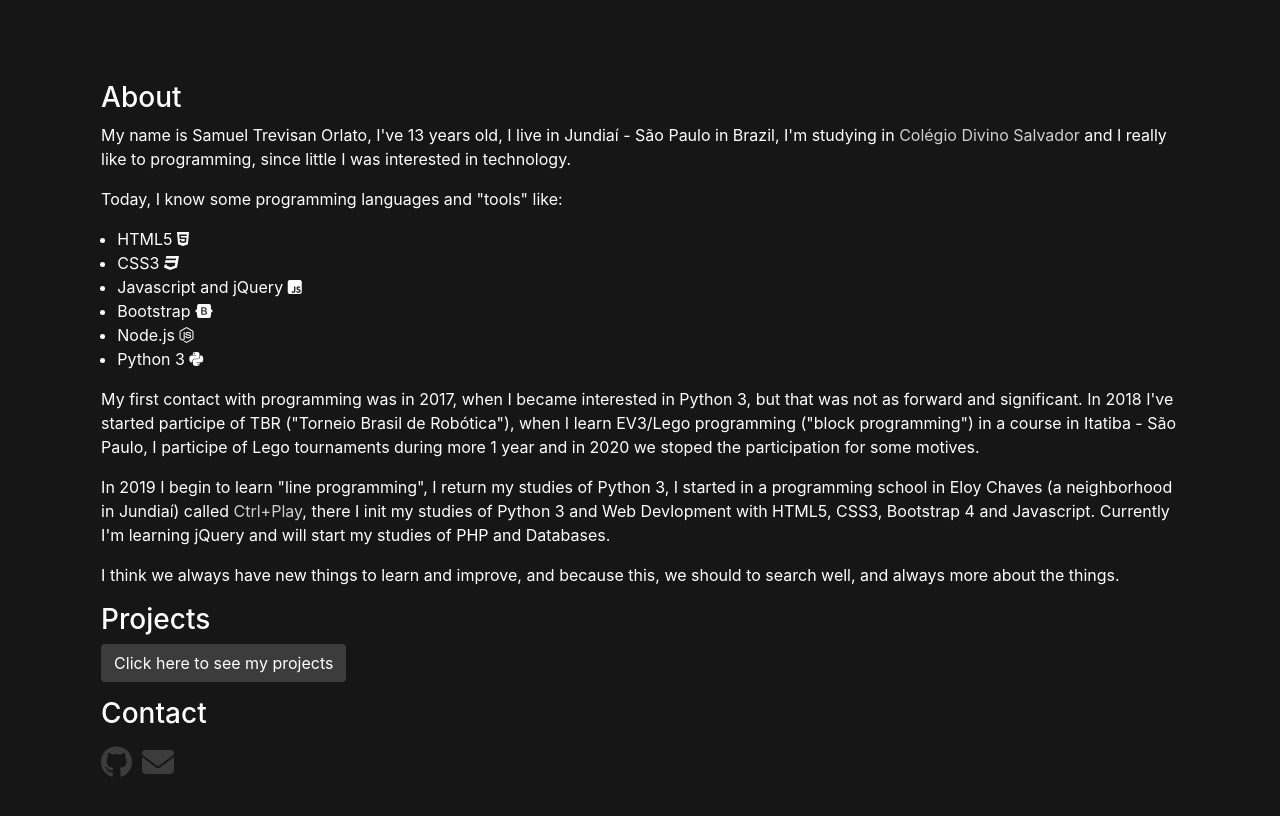
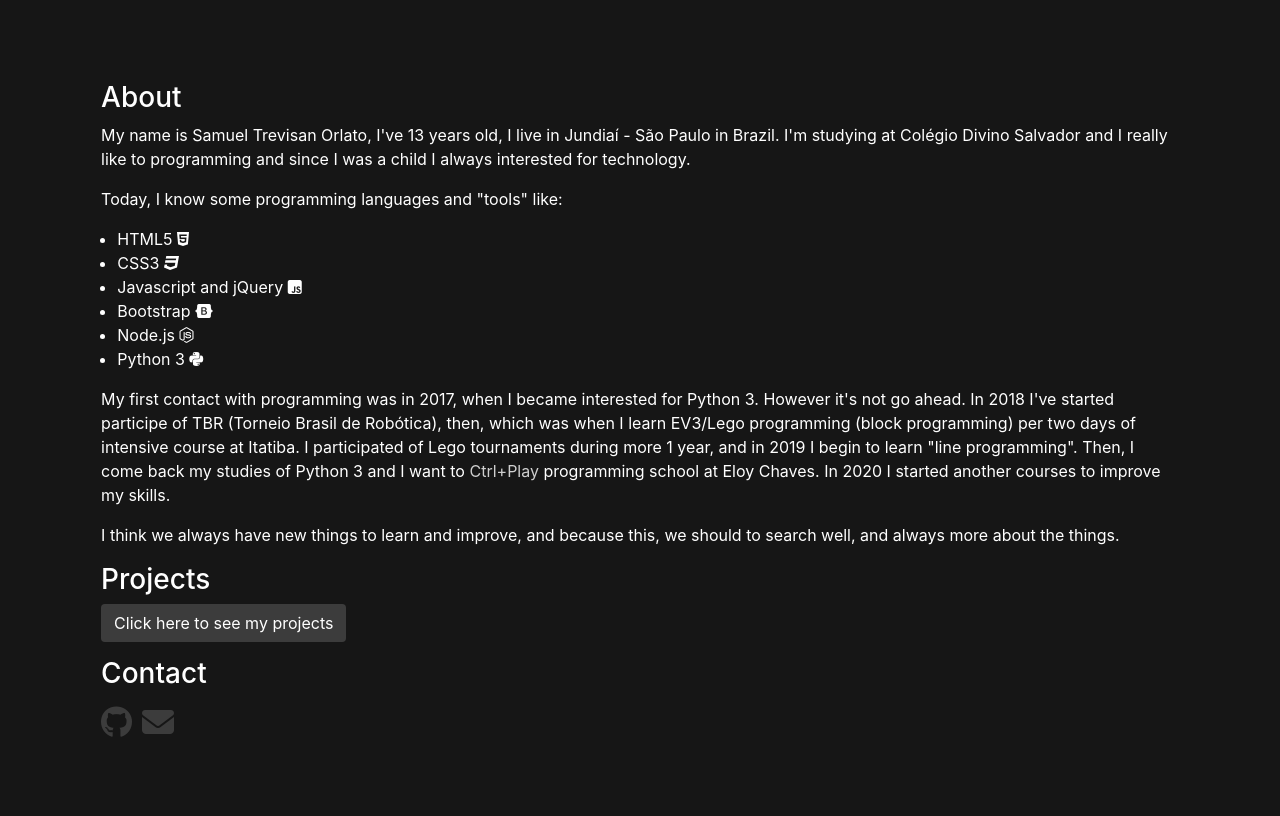
Before and after one commit to OrlatoDev/MyPortfolio, a plain HTML site: page public/index.html in a window 1280 px wide. Shown: the part 820-1636 px from the top of the page. Drawn offline with nearby package versions, Linux system fonts and the light colour scheme.

Commit message:
Add files via upload

```diff
--- a/public/index.html
+++ b/public/index.html
@@ -40,7 +40,7 @@
       </div>
       <div class="main" style="padding: 7.9%">
         <h3 id="about">About</h3>
-        <p>My name is Samuel Trevisan Orlato, I've 13 years old, I live in Jundiaí - São Paulo in Brazil, I'm studying in <a href="https://www.divinojundiai.com.br/">Colégio Divino Salvador</a> and I really like to programming, since little I was interested in technology.</p>
+        <p>My name is Samuel Trevisan Orlato, I've 13 years old, I live in Jundiaí - São Paulo in Brazil. I'm studying at Colégio Divino Salvador and I really like to programming and since I was a child I always interested for technology.</p>
         <p>Today, I know some programming languages and "tools" like:</p>
         <div class="skills">
             <ul>
@@ -52,8 +52,7 @@
                 <li>Python 3 <i class="fab fa-python"></i></li>
             </ul>
         </div>
-        <p>My first contact with programming was in 2017, when I became interested in Python 3, but that was not as forward and significant. In 2018 I've started participe of TBR ("Torneio Brasil de Robótica"), when I learn EV3/Lego programming ("block programming") in a course in Itatiba - São Paulo, I participe of Lego tournaments during more 1 year and in 2020 we stoped the participation for some motives.</p>
-        <p>In 2019 I begin to learn "line programming", I return my studies of Python 3, I started in a programming school in Eloy Chaves (a neighborhood in Jundiaí) called <a href="https://www.ctrlplay.com.br/">Ctrl+Play</a>, there I init my studies of Python 3 and Web Devlopment with HTML5, CSS3, Bootstrap 4 and Javascript. Currently I'm learning jQuery and will start my studies of PHP and Databases.</p>
+        <p>My first contact with programming was in 2017, when I became interested for Python 3. However it's not go ahead. In 2018 I've started participe of TBR (Torneio Brasil de Robótica), then, which was when I learn EV3/Lego programming (block programming) per two days of intensive course at Itatiba. I participated of Lego tournaments during more 1 year, and in 2019 I begin to learn "line programming". Then, I come back my studies of Python 3 and I want to <a href="https://www.ctrlplay.com.br/">Ctrl+Play</a> programming school at Eloy Chaves. In 2020 I started another courses to improve my skills.</p>
         <p>I think we always have new things to learn and improve, and because this, we should to search well, and always more about the things.</p>
         <h3 id="projects">Projects</h3>
         <button class="btn" id="button-dark" onclick="window.location.href = 'projects.html'">Click here to see my projects</button>
```
